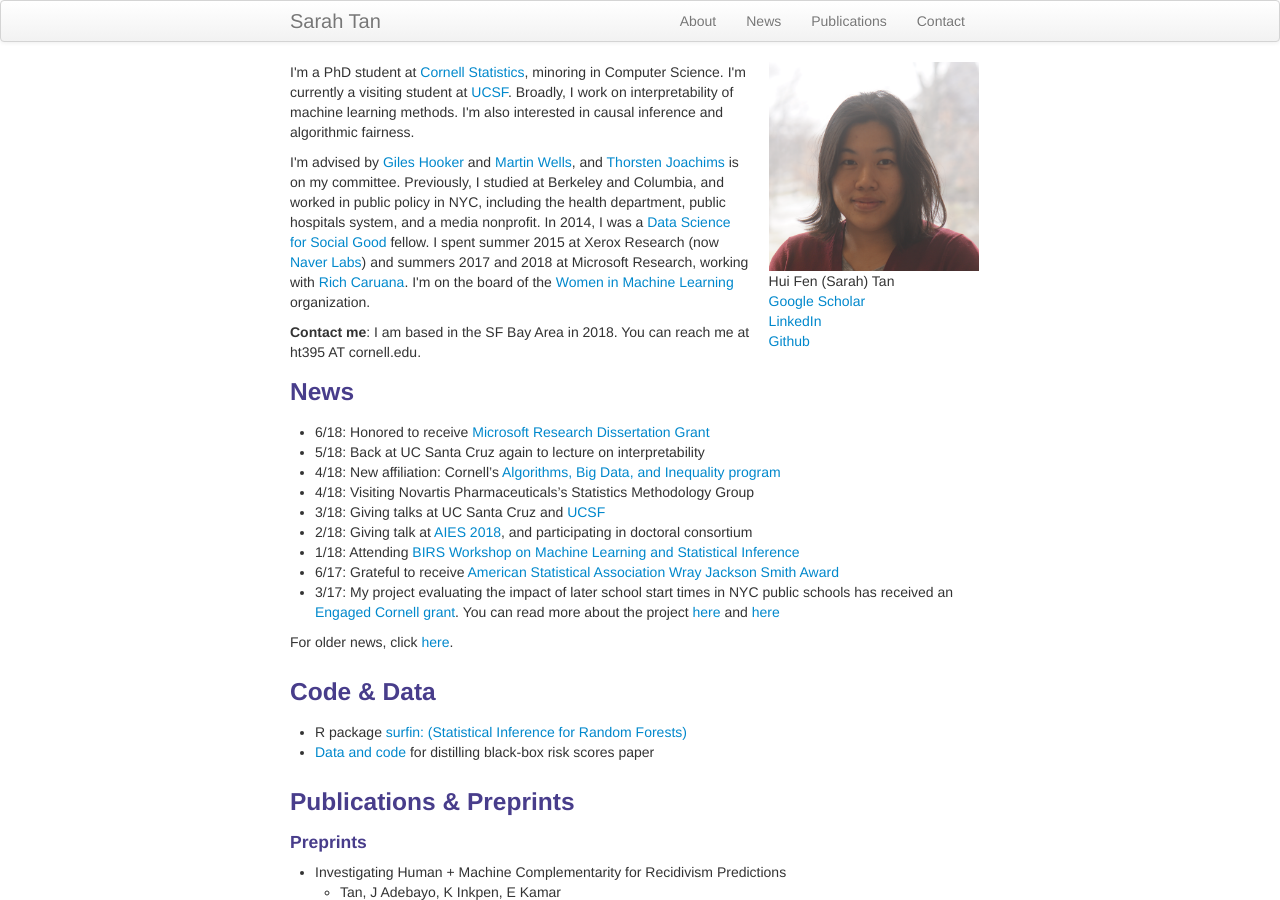
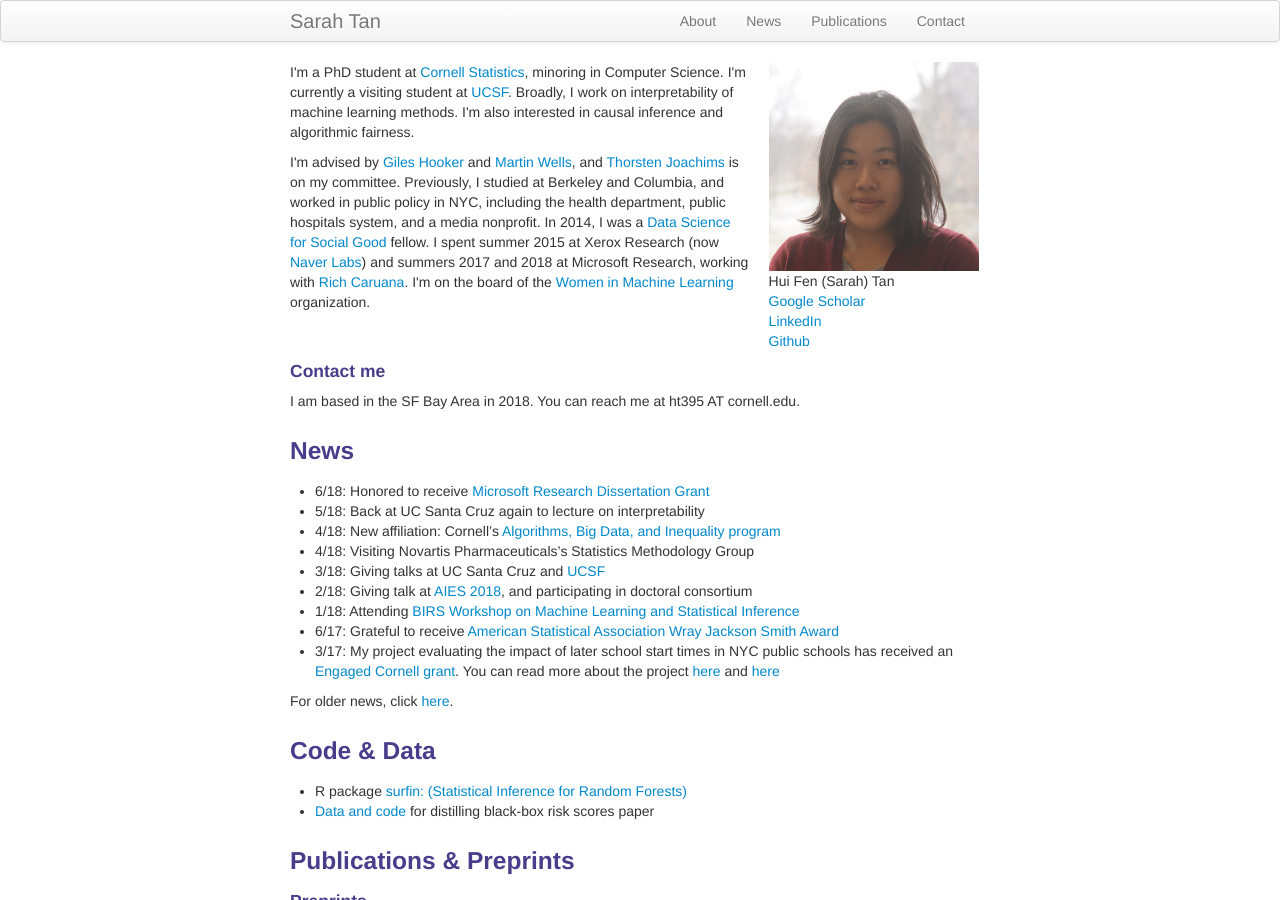
Before and after one commit to shftan/shftan.github.io, a Jekyll site: the page built from index.md, in a window 1280 px wide and 900 px high. Built offline with Jekyll 4.4.1, drawn with Linux system fonts in a browser that asks for light colours; some of the changed text lies outside the part shown.

Commit message:
Update index.md

```diff
--- a/index.md
+++ b/index.md
@@ -27,7 +25,8 @@ keywords: Sarah Tan, Cornell, Statistics, interpretability, causal inference
         </div>
 </div>
 
-<div class="row-fluid" id="contact"></div>
+<div class="row-fluid" id="contact"><h4>Contact me</h4></div>
+I am based in the SF Bay Area in 2018. You can reach me at ht395 AT cornell.edu.
 
 <div class="row-fluid" id="news"><h3>News</h3>
 </div>
@@ -98,7 +97,7 @@ For older publications, click [here]({{ BASE_PATH }}/olderpublications.html).
 - Student representative, [ICHPS 2018](http://ww2.amstat.org/meetings/ichps/2018/) Scientific Committee
 - Co-organizer (together with Rayid Ghani and Hadley Wickham), ["Statistics for Social Good"](http://shftan.github.io/jsmsocialgood/) session at JSM 2016
 - Co-organizer, [2016 Women in Machine Learning workshop](https://wimlworkshop.org/2016/) (600 attendees, 200 posters)
-- Cornell internal: I was president of the [Statistics Graduate Society](https://stat.cornell.edu/about-us/sgs) and co-organized the [Cornell Machine Learning reading group](http://wiki.cs.cornell.edu/index.php?title=Machine_Learning_Discussion_Group).
+- **Cornell internal**: I was president of the [Statistics Graduate Society](https://stat.cornell.edu/about-us/sgs) and co-organized the [Cornell Machine Learning reading group](http://wiki.cs.cornell.edu/index.php?title=Machine_Learning_Discussion_Group)
 
 <div class="row-fluid"><h3>Miscellaneous</h3>
 </div>
```
Also changed, not shown: other parts of index.md (+0 -2 lines).
